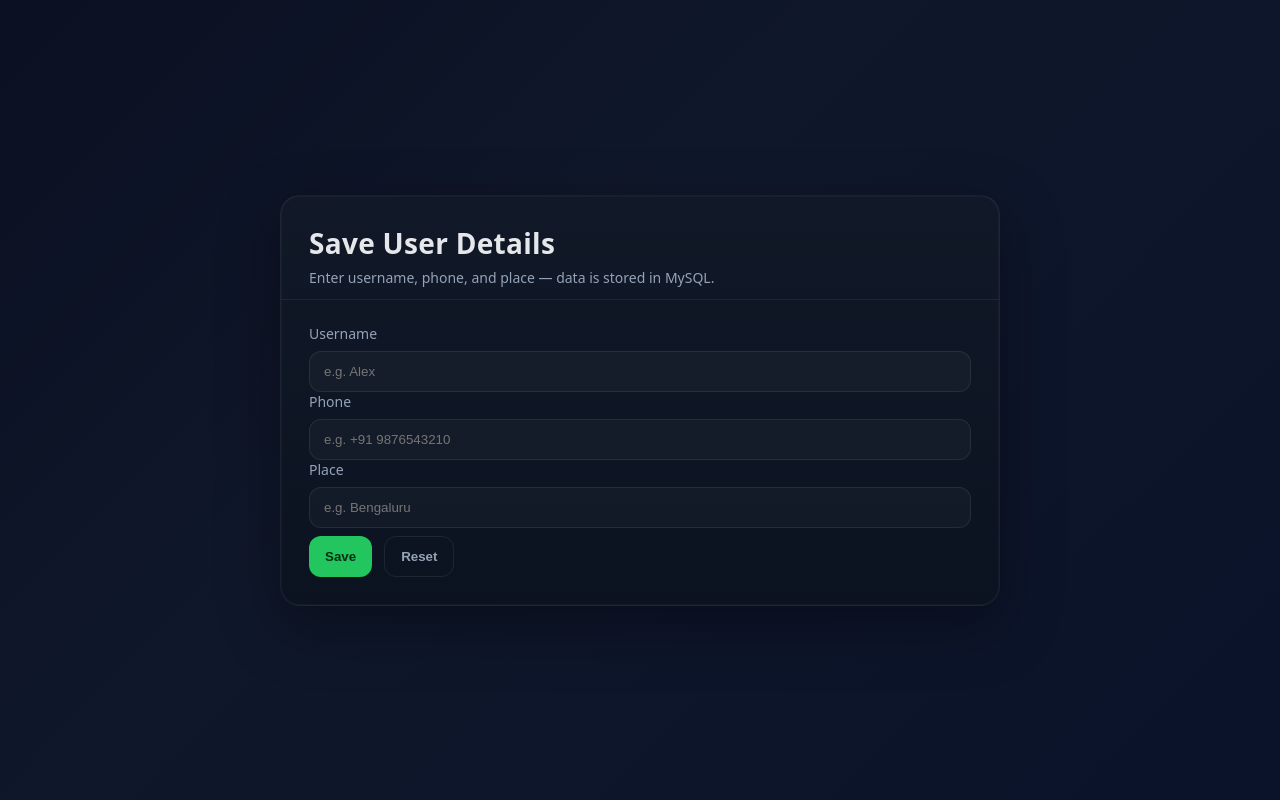
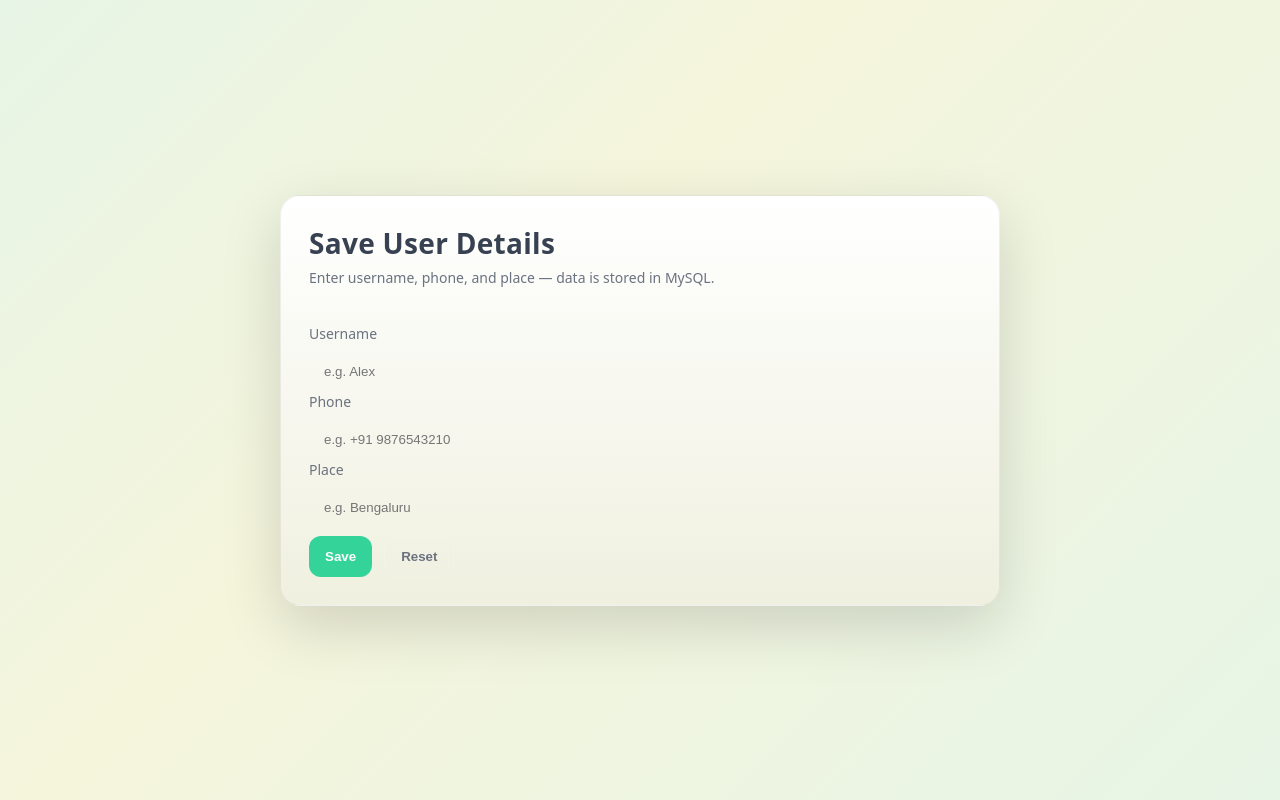
Before and after one commit to aneeshravikumar2002-eng/FlaskApp-withDbConnect, a Flask app: page / in a window 1280 px wide. Run offline with Flask 3, Linux system fonts and the light colour scheme.

Commit message:
modify the color

```diff
--- a/templates/form.html
+++ b/templates/form.html
@@ -6,20 +6,20 @@
   <meta name="viewport" content="width=device-width, initial-scale=1" />
   <style>
     :root {
-      --bg: #0f172a;      /* slate-900 */
-      --card: #111827;    /* gray-900 */
-      --muted: #94a3b8;   /* slate-400 */
-      --text: #e5e7eb;    /* gray-200 */
-      --accent: #22c55e;  /* green-500 */
-      --accent-hover: #16a34a; /* green-600 */
-      --danger: #ef4444;  /* red-500 */
-      --shadow: rgba(0,0,0,0.35);
+      --bg: #f5f5dc;        /* beige */
+      --card: #ffffff;      /* white */
+      --muted: #6b7280;     /* gray-500 */
+      --text: #374151;      /* gray-700 */
+      --accent: #34d399;    /* emerald-400 */
+      --accent-hover: #10b981; /* emerald-500 */
+      --danger: #f87171;    /* red-400 */
+      --shadow: rgba(0,0,0,0.15);
     }
     * { box-sizing: border-box; }
     body {
       margin: 0;
       font-family: ui-sans-serif, system-ui, -apple-system, Segoe UI, Roboto, Helvetica, Arial, "Apple Color Emoji", "Segoe UI Emoji";
-      background: linear-gradient(135deg, #0b1022, #0f172a 40%, #0b132b);
+      background: linear-gradient(135deg, #e7f5e6, #f5f5dc 40%, #e7f5e6);
       color: var(--text);
       min-height: 100vh;
       display: grid;
@@ -29,8 +29,8 @@
     .container {
       width: 100%;
       max-width: 720px;
-      background: linear-gradient(180deg, var(--card), #0b1220);
-      border: 1px solid rgba(255,255,255,0.06);
+      background: linear-gradient(180deg, var(--card), #f0f0e0);
+      border: 1px solid rgba(0,0,0,0.06);
       border-radius: 20px;
       box-shadow: 0 20px 60px var(--shadow), inset 0 0 0 1px rgba(255,255,255,0.03);
       overflow: hidden;
@@ -72,8 +72,8 @@
       outline: none;
     }
     input:focus {
-      border-color: rgba(34,197,94,0.5);
-      box-shadow: 0 0 0 4px rgba(34,197,94,0.12);
+      border-color: rgba(52,211,153,0.5);
+      box-shadow: 0 0 0 4px rgba(52,211,153,0.12);
     }
     .actions {
       margin-top: 8px;
@@ -90,9 +90,11 @@
     }
     .save {
       background: var(--accent);
-      color: #052e16;
+      color: #ffffff;
     }
-    .save:hover { background: var(--accent-hover); }
+    .save:hover {
+      background: var(--accent-hover);
+    }
     .reset {
       background: transparent;
       color: var(--muted);
```
